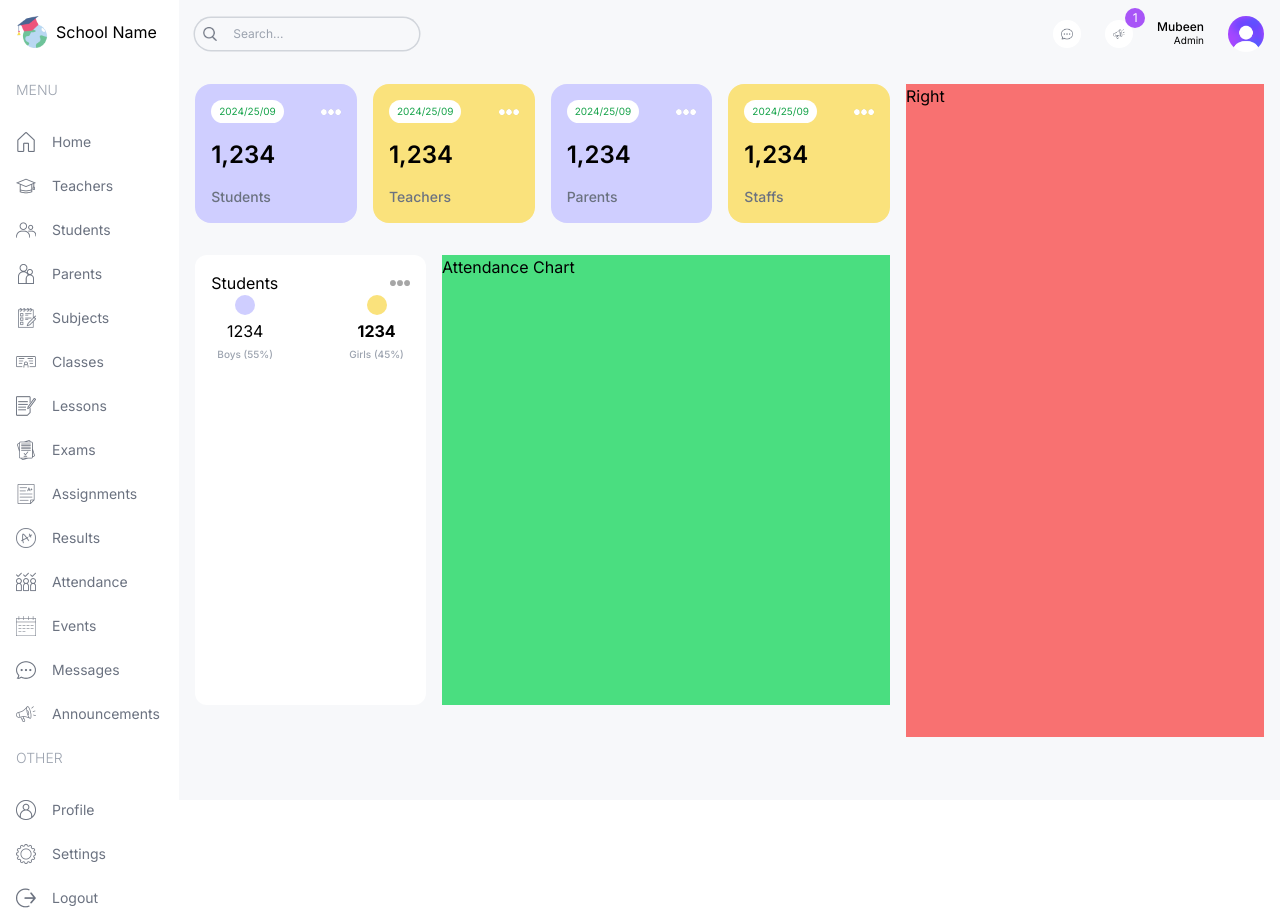
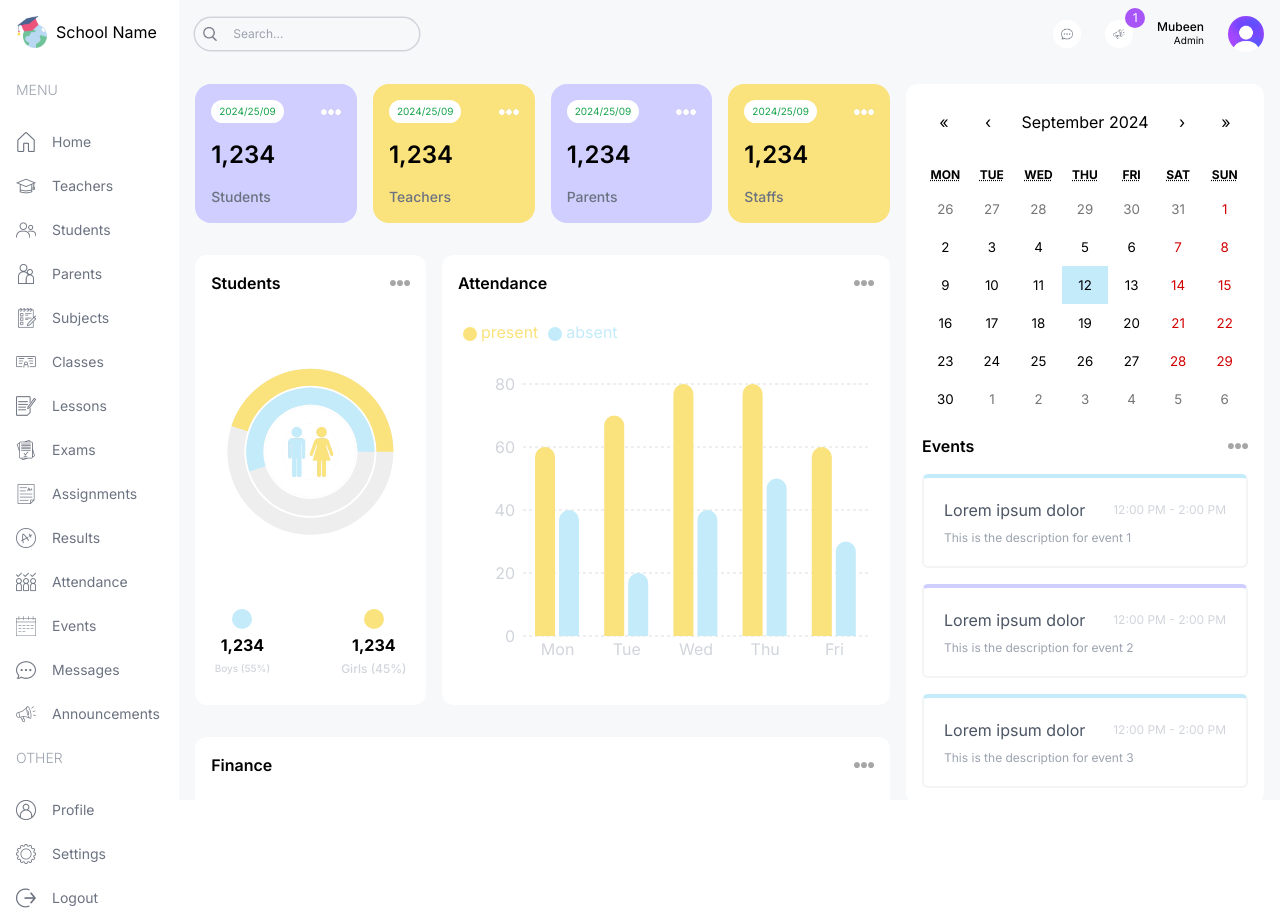
Before and after one commit to mubeenyasin72/school-management-system, a Next.js app: page /admin in a window 1280 px wide. Built offline with nearby package versions, Linux system fonts and the light colour scheme.

Commit message:
dashboard is completed

```diff
--- a/package.json
+++ b/package.json
@@ -11,6 +11,7 @@
   "dependencies": {
     "next": "14.2.5",
     "react": "^18",
+    "react-calendar": "^5.0.0",
     "react-dom": "^18",
     "recharts": "^2.12.7"
   },
--- a/src/app/(dashboard)/admin/page.tsx
+++ b/src/app/(dashboard)/admin/page.tsx
@@ -1,4 +1,8 @@
+import Announcement from "@/components/Announcement";
+import AttendanceChart from "@/components/AttendanceChart";
 import CountChart from "@/components/CountChart";
+import EventCalender from "@/components/EventCalender";
+import FinanceChart from "@/components/FinanceChart";
 import UserCards from "@/components/UserCards";
 
 const AdminPage = () => {
@@ -13,20 +17,23 @@ const AdminPage = () => {
           <UserCards type="parent" />
           <UserCards type="staff" />
         </div>
-        {/* MIDDLE CHARTS */}
         <div className="flex gap-4 flex-col lg:flex-row">
-          {/* Count Chart */}
           <div className="w-full lg:w-[34%] h-[450px]">
             <CountChart />
           </div>
-          {/* Attendance Chart */}
-          <div className="w-full lg:w-[66%] h-[450px] bg-green-400">Attendance Chart</div>
+          <div className="w-full lg:w-[66%] h-[450px]">
+            <AttendanceChart />
+          </div>
         </div>
-        {/* BOTTOM CHARTS */}
-        <div className=""></div>
+        <div className="w-full h-[500px]">
+          <FinanceChart />
+        </div>
       </div>
       {/* Right */}
-      <div className="w-full lg:w-[34%] bg-red-400">Right</div>
+      <div className="w-full lg:w-[34%] flex flex-col gap-8">
+        <EventCalender />
+        <Announcement />
+      </div>
     </div>
   );
 };
--- a/src/app/globals.css
+++ b/src/app/globals.css
@@ -1,3 +1,15 @@
 @tailwind base;
 @tailwind components;
 @tailwind utilities;
+
+
+.react-calendar{
+    width: 100% !important;
+    border: none !important;
+    font-family: "Inter", sans-serif !important;
+}
+
+.react-calendar__tile--active{
+    background-color: #C3EBFA !important;
+    color: black !important;
+}
--- /dev/null
+++ b/src/components/Announcement.tsx
@@ -0,0 +1,56 @@
+"use client";
+import Image from "next/image";
+
+const events = [
+  {
+    id: 1,
+    title: "Lorem ipsum dolor",
+    time: "12:00 PM - 2:00 PM",
+    description: "This is the description for event 1",
+  },
+  {
+    id: 2,
+    title: "Lorem ipsum dolor",
+    time: "12:00 PM - 2:00 PM",
+    description: "This is the description for event 2",
+  },
+  {
+    id: 3,
+    title: "Lorem ipsum dolor",
+    time: "12:00 PM - 2:00 PM",
+    description: "This is the description for event 3",
+  },
+];
+
+const Announcement = () => {
+  return (
+    <div className="p-4 bg-white rounded-xl">
+      <div className="flex justify-between items-center">
+        <h1 className="texr-lg font-semibold my-4">Accouncements</h1>
+        <Image
+          src={"/moreDark.png"}
+          alt=""
+          width={20}
+          height={20}
+          className="cursor-pointer"
+        />
+      </div>
+      <div className="flex flex-col gap-4">
+        {events.map((event) => (
+          <div
+            key={event.id}
+            className="p-5 rounded-md odd:bg-SkyLight even:bg-PurpleLight"
+          >
+            <div className="flex justify-between items-center">
+              <h2 className="text-md text-gray-600">{event.title}</h2>
+              <span className="text-xs text-black bg-white rounded-md p-1">{event.time}</span>
+            </div>
+            <p className="mt-2 text-gray-400 text-xs">{event.description}</p>
+          </div>
+        ))}
+      </div>
+    </div>
+  );
+};
+
+export default Announcement;
--- /dev/null
+++ b/src/components/AttendanceChart.tsx
@@ -0,0 +1,90 @@
+"use client";
+import Image from "next/image";
+import {
+  BarChart,
+  Bar,
+  XAxis,
+  YAxis,
+  CartesianGrid,
+  Tooltip,
+  Legend,
+  ResponsiveContainer,
+} from "recharts";
+
+const data = [
+  {
+    name: "Mon",
+    present: 60,
+    absent: 40,
+  },
+  {
+    name: "Tue",
+    present: 70,
+    absent: 20,
+  },
+  {
+    name: "Wed",
+    present: 80,
+    absent: 40,
+  },
+  {
+    name: "Thu",
+    present: 80,
+    absent: 50,
+  },
+  {
+    name: "Fri",
+    present: 60,
+    absent: 30,
+  },
+];
+const AttendanceChart = () => {
+  return (
+    <div className="bg-white rounded-xl w-full h-full p-4">
+      <div className="flex justify-between items-center">
+        <h1 className="texr-lg font-semibold">Attendance</h1>
+        <Image
+          src={"/moreDark.png"}
+          alt=""
+          width={20}
+          height={20}
+          className="cursor-pointer"
+        />
+      </div>
+      <ResponsiveContainer width="100%" height="90%">
+        <BarChart width={500} height={300} data={data} barSize={20}>
+          <CartesianGrid strokeDasharray="3 3" vertical={false} stroke="#ddd" />
+          <XAxis
+            dataKey="name"
+            axisLine={false}
+            tick={{ fill: "#d1d5db" }}
+            tickLine={false}
+          />
+          <YAxis axisLine={false} tick={{ fill: "#d1d5db" }} tickLine={false} />
+          <Tooltip
+            contentStyle={{ borderRadius: "10px", borderColor: "lightgray" }}
+          />
+          <Legend
+            align="left"
+            verticalAlign="top"
+            wrapperStyle={{ paddingTop: "20px", paddingBottom: "40px" }}
+          />
+          <Bar
+            dataKey="present"
+            fill="#FAE27C"
+            legendType="circle"
+            radius={[10, 10, 0, 0]}
+          />
+          <Bar
+            dataKey="absent"
+            fill="#C3EBFA"
+            legendType="circle"
+            radius={[10, 10, 0, 0]}
+          />
+        </BarChart>
+      </ResponsiveContainer>
+    </div>
+  );
+};
+
+export default AttendanceChart;
--- a/src/components/CountChart.tsx
+++ b/src/components/CountChart.tsx
@@ -9,90 +9,73 @@ import Image from "next/image";
 
 const data = [
   {
-        name: "18-24",
-        uv: 31.47,
-        pv: 2400,
-        fill: "#8884d8",
+    name: "Total",
+    count: 100,
+    fill: "white",
   },
   {
-        name: "25-29",
-        uv: 26.69,
-        pv: 4567,
-        fill: "#83a6ed",
+    name: "Boys",
+    count: 55,
+    fill: "#C3EBFA",
   },
   {
-        name: "30-34",
-        uv: 15.69,
-        pv: 1398,
-        fill: "#8dd1e1",
-    },
-    {
-        name: "35-39",
-        uv: 8.22,
-        pv: 9800,
-        fill: "#82ca9d",
-    },
-    {
-        name: "40-49",
-        uv: 8.63,
-        pv: 3908,
-        fill: "#a4de6c",
-    },
-    {
-        name: "50+",
-        uv: 2.63,
-        pv: 4800,
-        fill: "#d0ed57",
-    },
-    {
-        name: "unknow",
-        uv: 6.67,
-        pv: 4800,
-        fill: "#ffc658",
+    name: "Girls",
+    count: 45,
+    fill: "#FAE27C",
   },
 ];
 
-const style = {
-    top: "50%",
-    right: 0,
-    transform: "translate(0, -50%)",
-    lineHeight: "24px",
-};
 
 const CountChart = () => {
   return (
     <div className="bg-white rounded-xl w-full h-full p-4">
       {/* TITLE */}
       <div className="flex justify-between items-center">
-                <h1>Students</h1>
-                <Image src={"/moreDark.png"} alt="" width={20} height={20} className="cursor-pointer"/>
+        <h1 className="texr-lg font-semibold">Students</h1>
+        <Image
+          src={"/moreDark.png"}
+          alt=""
+          width={20}
+          height={20}
+          className="cursor-pointer"
+        />
       </div>
       {/* CHART */}
-            <div className="">
-                <ResponsiveContainer width="100%" height="100%">
-                    <RadialBarChart cx="50%" cy="50%" innerRadius="10%" outerRadius="80%" barSize={10} data={data}>
+      <div className="relative w-full h-[75%]">
+        <ResponsiveContainer>
+          <RadialBarChart
+            cx="50%"
+            cy="50%"
+            innerRadius="40%"
+            outerRadius="100%"
+            barSize={32}
+            data={data}
+          >
             <RadialBar
-                            // minAngle={15}
-                            label={{ position: 'insideStart', fill: '#fff' }}
               background
-                            // clockWise
-                            dataKey="uv"
+              dataKey="count"
             />
-                        <Legend iconSize={10} layout="vertical" verticalAlign="middle" wrapperStyle={style} />
           </RadialBarChart>
         </ResponsiveContainer>
+        <Image
+          src={"/malefemale.png"}
+          alt=""
+          width={50}
+          height={50}
+          className="absolute top-[50%] left-[50%] translate-x-[-50%] translate-y-[-50%]"
+        />
       </div>
       {/* BOOTOM */}
       <div className="flex gap-16 justify-around">
         <div className="flex flex-col items-center gap-1">
-                    <div className="bg-Purple rounded-full w-5 h-5"></div>
-                    <h1>1234</h1>
-                    <h2 className="text-[10px] text-gray-400 font-medium">Boys (55%)</h2>
+          <div className="bg-Sky rounded-full w-5 h-5"></div>
+          <h1 className="font-bold">1,234</h1>
+          <h2 className="text-[10px] text-gray-300 font-medium">Boys (55%)</h2>
         </div>
         <div className="flex flex-col items-center gap-1">
           <div className="bg-Yellow rounded-full w-5 h-5"></div>
-                    <h1 className="font-bold">1234</h1>
-                    <h2 className="text-[10px] text-gray-400 font-medium">Girls (45%)</h2>
+          <h1 className="font-bold">1,234</h1>
+          <h2 className="text-xs text-gray-300 font-medium">Girls (45%)</h2>
         </div>
       </div>
     </div>
--- /dev/null
+++ b/src/components/EventCalender.tsx
@@ -0,0 +1,63 @@
+"use client";
+import { useState } from "react";
+import Calendar from "react-calendar";
+import "react-calendar/dist/Calendar.css";
+import Image from "next/image";
+type ValuePiece = Date | null;
+type Value = ValuePiece | [ValuePiece, ValuePiece];
+// Temporary Data
+const events = [
+  {
+    id: 1,
+    title: "Lorem ipsum dolor",
+    time: "12:00 PM - 2:00 PM",
+    description: "This is the description for event 1",
+  },
+  {
+    id: 2,
+    title: "Lorem ipsum dolor",
+    time: "12:00 PM - 2:00 PM",
+    description: "This is the description for event 2",
+  },
+  {
+    id: 3,
+    title: "Lorem ipsum dolor",
+    time: "12:00 PM - 2:00 PM",
+    description: "This is the description for event 3",
+  },
+];
+
+const EventCalender = () => {
+  const [value, onChange] = useState<Value>(new Date());
+  return (
+    <div className="p-4 bg-white rounded-xl">
+      <Calendar onChange={onChange} value={value} />
+      <div className="flex justify-between items-center">
+        <h1 className="texr-lg font-semibold my-4">Events</h1>
+        <Image
+          src={"/moreDark.png"}
+          alt=""
+          width={20}
+          height={20}
+          className="cursor-pointer"
+        />
+      </div>
+      <div className="flex flex-col gap-4">
+        {events.map((event) => (
+          <div
+            key={event.id}
+            className="p-5 rounded-md border-2 border-gray-100 border-t-4 odd:border-t-Sky even:border-t-Purple"
+          >
+            <div className="flex justify-between items-center">
+              <h2 className="text-md text-gray-600">{event.title}</h2>
+              <span className="text-xs text-gray-300">{event.time}</span>
+            </div>
+            <p className="mt-2 text-gray-400 text-xs">{event.description}</p>
+          </div>
+        ))}
+      </div>
+    </div>
+  );
+};
+
+export default EventCalender;
--- /dev/null
+++ b/src/components/FinanceChart.tsx
@@ -0,0 +1,142 @@
+"use client";
+import Image from "next/image";
+import {
+  LineChart,
+  Line,
+  XAxis,
+  YAxis,
+  CartesianGrid,
+  Tooltip,
+  Legend,
+  ResponsiveContainer,
+} from "recharts";
+
+const data = [
+  {
+    name: "Jan",
+    income: 4000,
+    expense: 2400,
+  },
+  {
+    name: "Feb",
+    income: 3000,
+    expense: 1398,
+  },
+  {
+    name: "Mar",
+    income: 2000,
+    expense: 9800,
+  },
+  {
+    name: "Apr",
+    income: 2780,
+    expense: 3908,
+  },
+  {
+    name: "May",
+    income: 1890,
+    expense: 4800,
+  },
+  {
+    name: "Jun",
+    income: 2390,
+    expense: 3800,
+  },
+  {
+    name: "Jul",
+    income: 3490,
+    expense: 4300,
+  },
+  {
+    name: "Aug",
+    income: 2000,
+    expense: 9800,
+  },
+  {
+    name: "Sep",
+    income: 2780,
+    expense: 3908,
+  },
+  {
+    name: "Oct",
+    income: 1890,
+    expense: 4800,
+  },
+  {
+    name: "Nov",
+    income: 2390,
+    expense: 3800,
+  },
+  {
+    name: "Dec",
+    income: 3490,
+    expense: 4300,
+  },
+];
+const FinanceChart = () => {
+  return (
+    <div className="bg-white rounded-xl w-full h-full p-4">
+      {/* TITLE */}
+      <div className="flex justify-between items-center">
+        <h1 className="texr-lg font-semibold">Finance</h1>
+        <Image
+          src={"/moreDark.png"}
+          alt=""
+          width={20}
+          height={20}
+          className="cursor-pointer"
+        />
+      </div>
+      <ResponsiveContainer width="100%" height="90%">
+        <LineChart
+          width={500}
+          height={300}
+          data={data}
+          margin={{
+            top: 5,
+            right: 30,
+            left: 20,
+            bottom: 5,
+          }}
+        >
+          <CartesianGrid strokeDasharray="3 3" stroke="#ddd" />
+          <XAxis
+            dataKey="name"
+            axisLine={false}
+            tick={{ fill: "#d1d5db" }}
+            tickLine={false}
+            tickMargin={10}
+          />
+          <YAxis
+            axisLine={false}
+            tick={{ fill: "#d1d5db" }}
+            tickLine={false}
+            tickMargin={20}
+          />
+          <Tooltip
+            contentStyle={{ borderRadius: "10px", borderColor: "lightgray" }}
+          />
+          <Legend
+            align="center"
+            verticalAlign="top"
+            wrapperStyle={{ paddingTop: "20px", paddingBottom: "40px" }}
+          />
+          <Line
+            type="monotone"
+            dataKey="income"
+            stroke="#C3EBFA"
+            strokeWidth={5}
+          />
+          <Line
+            type="monotone"
+            dataKey="expense"
+            stroke="#CFCEFF"
+            strokeWidth={5}
+          />
+        </LineChart>
+      </ResponsiveContainer>
+    </div>
+  );
+};
+
+export default FinanceChart;
--- a/src/components/Menu.tsx
+++ b/src/components/Menu.tsx
@@ -112,6 +112,7 @@ const menuItems = [
     ],
   },
 ];
+import React from "react";
 import Link from "next/link";
 import Image from "next/image";
 const Menu = () => {
```
Also changed, not shown: 1 other file (tests, documents, lock files or other folders). Lines whose indentation alone changed are shown as unchanged.
